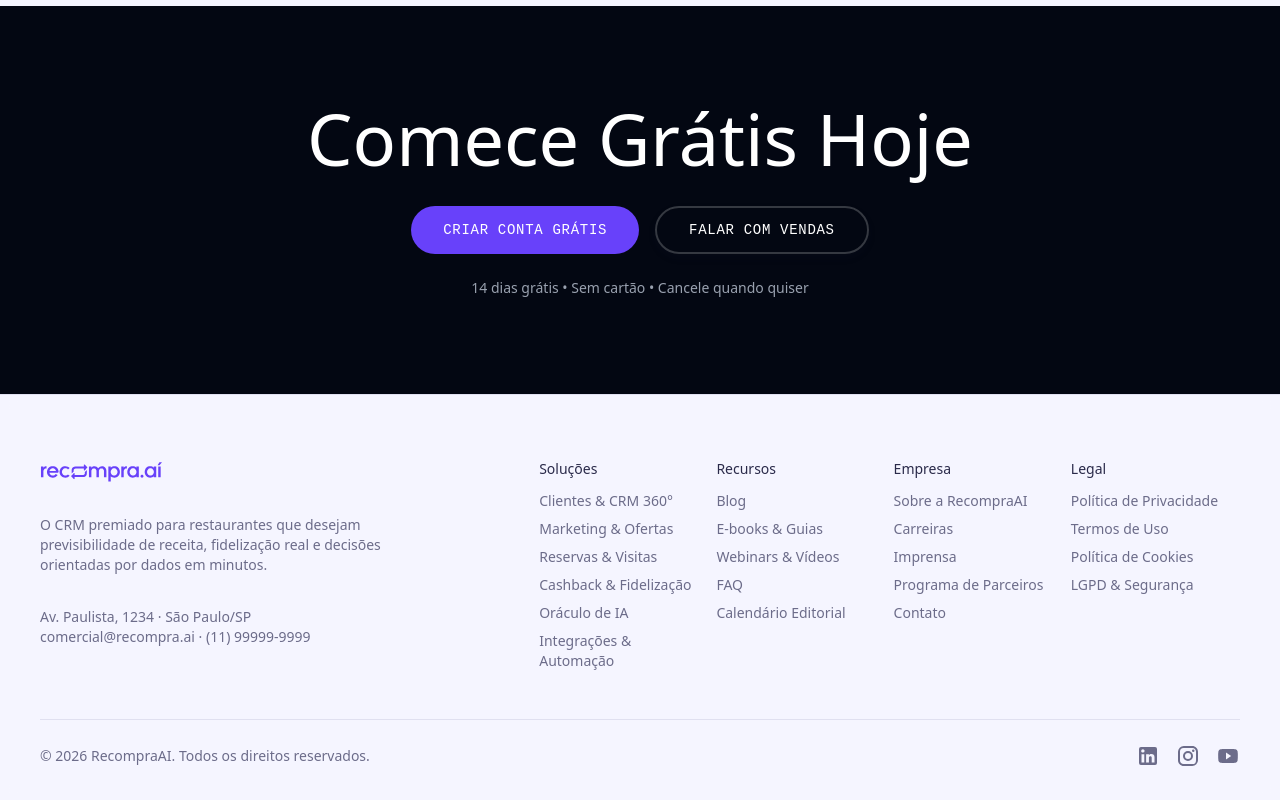
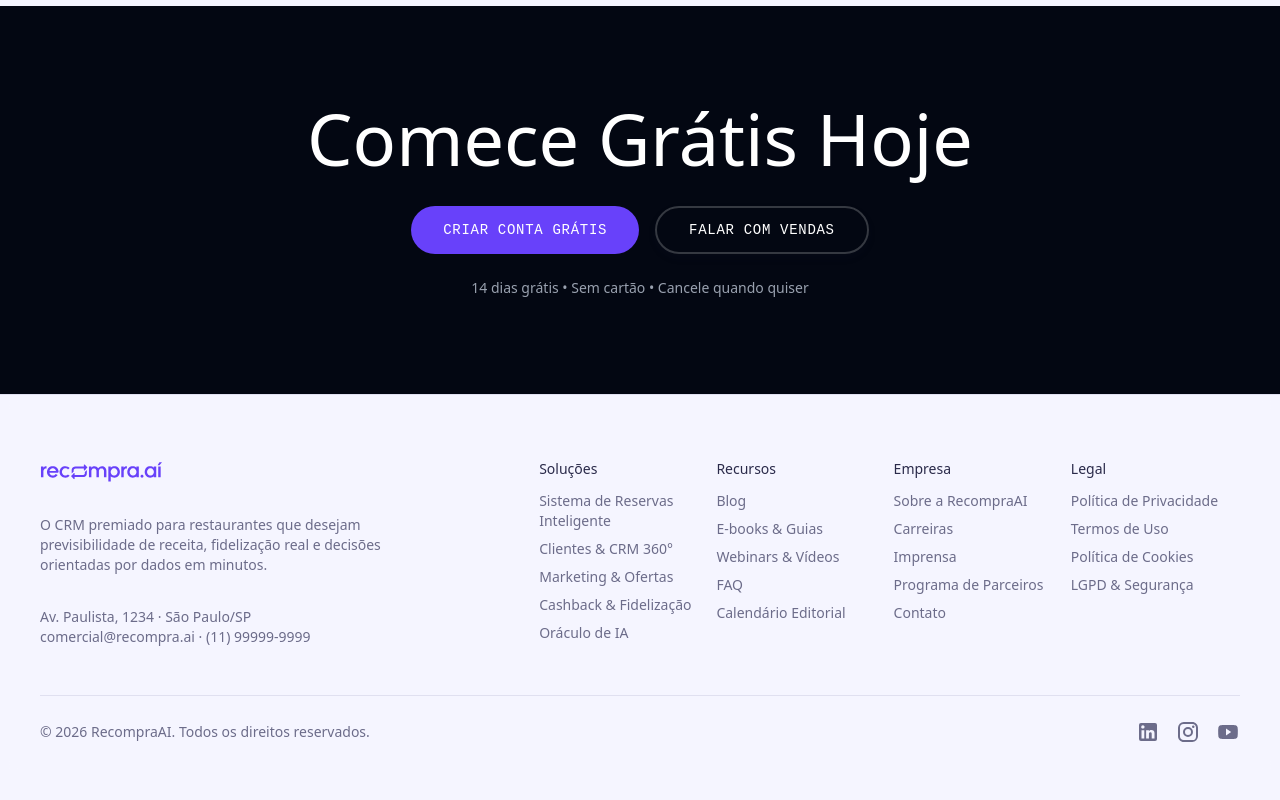
Before and after one commit to edujoliver/recompraai-site, a Next.js app: page / in a window 1280 px wide. Shown: the part 8553-9353 px from the top of the page. After the commit the page ends 9329 px from the top, so only its background shows below. Built offline with nearby package versions, Linux system fonts and the light colour scheme; no server answers.

Commit message:
feat: atualiza footer com link para página de Reservas Inteligente

```diff
--- a/src/components/footer.tsx
+++ b/src/components/footer.tsx
@@ -6,12 +6,11 @@ const linkGroups = [
     {
         group: 'Soluções',
         items: [
-            { title: 'Clientes & CRM 360°', href: '/solucoes/clientes-crm' },
-            { title: 'Marketing & Ofertas', href: '/solucoes/marketing-ofertas' },
-            { title: 'Reservas & Visitas', href: '/solucoes/reservas-visitas' },
-            { title: 'Cashback & Fidelização', href: '/solucoes/cashback-fidelizacao' },
-            { title: 'Oráculo de IA', href: '/solucoes/oraculo-ia' },
-            { title: 'Integrações & Automação', href: '/solucoes/integracoes-automacao' },
+            { title: 'Sistema de Reservas Inteligente', href: '/solucoes/reservas' },
+            { title: 'Clientes & CRM 360°', href: '/solucoes/crm' },
+            { title: 'Marketing & Ofertas', href: '/solucoes/campanhas' },
+            { title: 'Cashback & Fidelização', href: '/solucoes/fidelizacao-cashback' },
+            { title: 'Oráculo de IA', href: '/solucoes/oraculo' },
         ],
     },
     {
```
